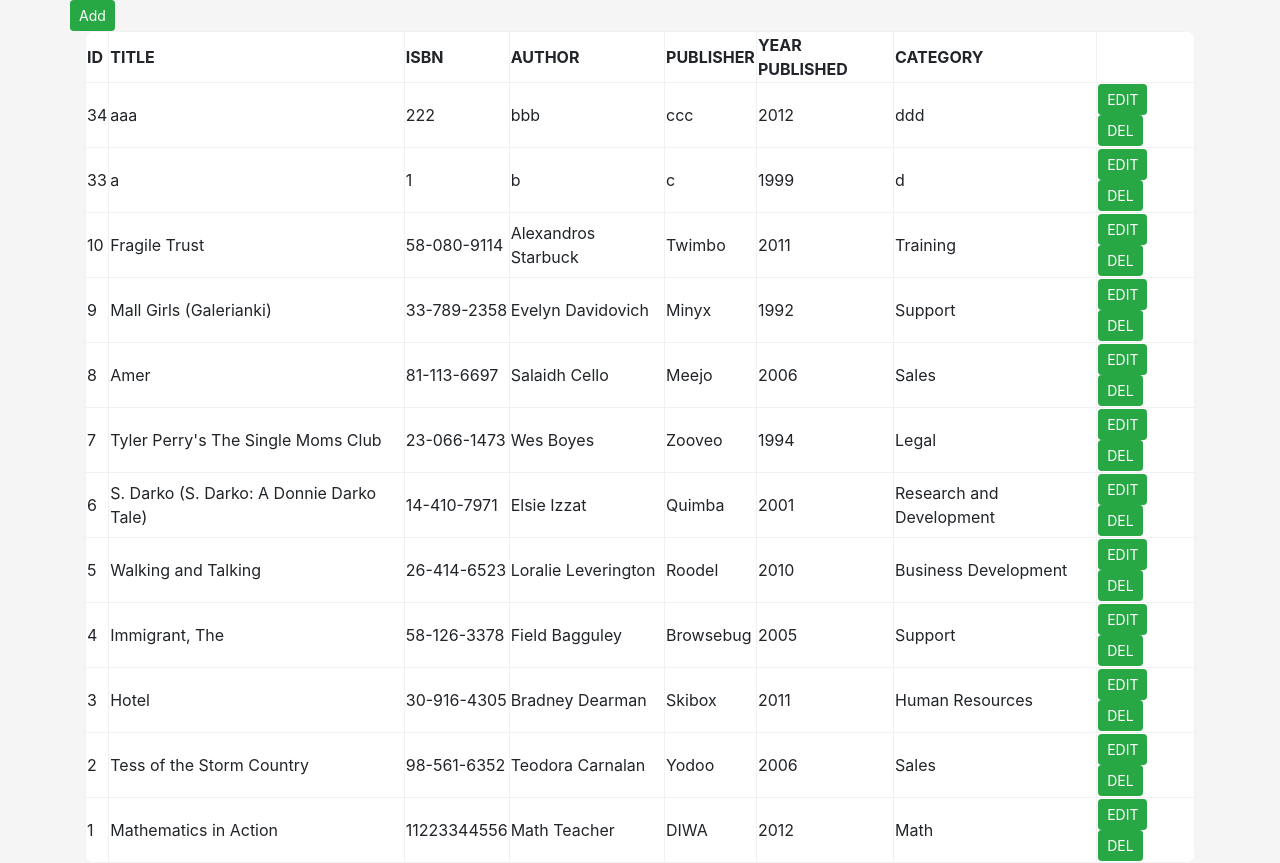
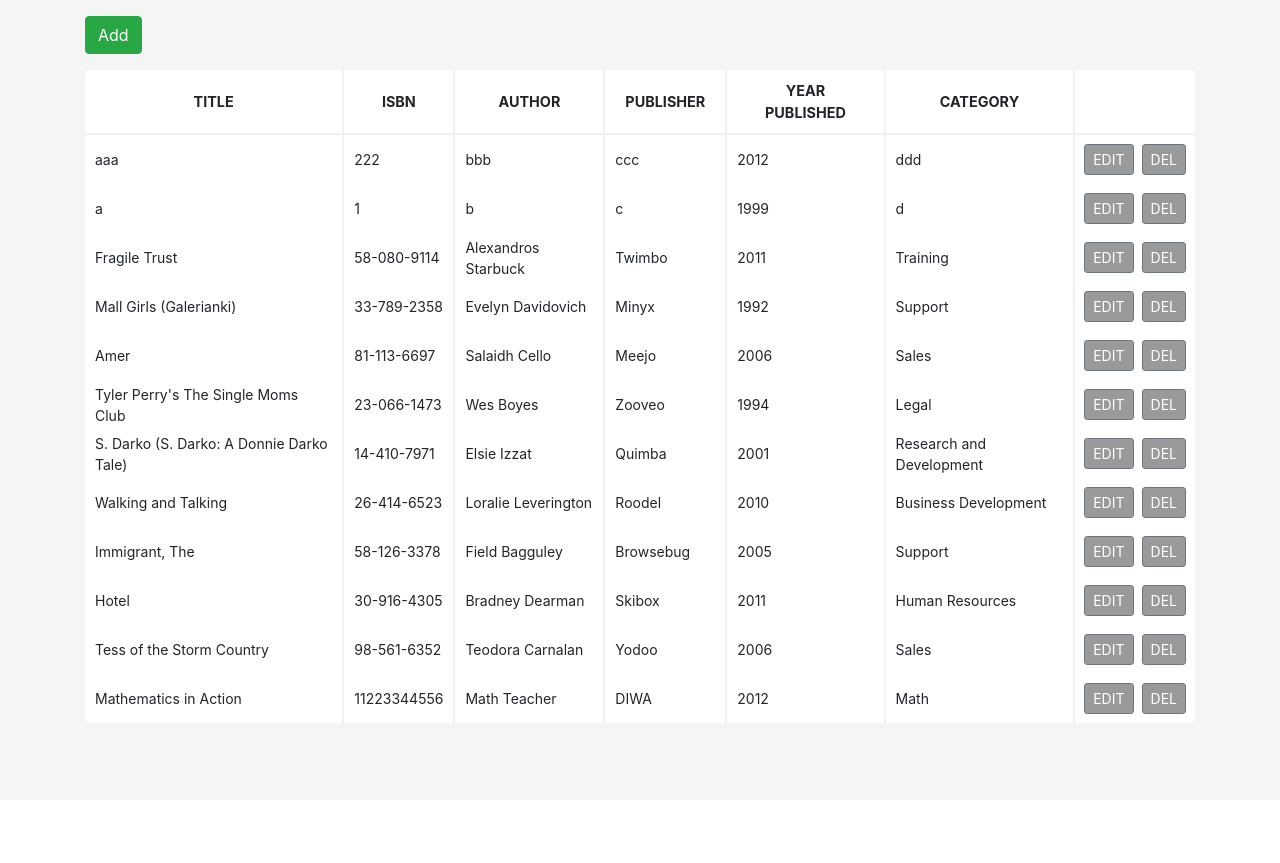
Before and after one commit to leocsdev/book-catalog, a PHP site: page / in a window 1280 px wide. After the commit the page ends 723 px from the top, so only its background shows below. Run offline with PHP 8.4, Linux system fonts and the light colour scheme; data comes from the database, SQL or seed files in the repository.

Commit message:
Modified style.

```diff
--- a/css/style.css
+++ b/css/style.css
@@ -1,21 +1,36 @@
 body {
   background-color: whitesmoke;
+  font-size: 14px;
 }
 
 table {
   border-collapse: collapse;
-  border-radius: 10px;
-  overflow: hidden;
+  border-radius: 5px;
+  width: 100%;
+  background-color: #ffffff;
 }
 
-th,
-td {
-  /* padding-left: 10px; */
-  background: #ffffff;
-  border: 1px solid #f1f1f1;
+/* tbody tr:nth-child(odd) {
+  background-color: #f2f2f2;
+} */
+
+th {
+  font-size: 0.9rem;
+  border-bottom: 2px solid #f1f1f1;
+
+  padding: 10px 20px;
+  text-align: center;
+}
+
+th:not(:last-child) {
+  border-right: 2px solid #f1f1f1;
+}
+
+td:not(:last-child) {
+  border-right: 2px solid #f1f1f1;
+  padding: 0 10px;
 }
 
 .btn-secondary {
   background-color: #9a9a9a;
-  /* border-color: #aeaeae; */
 }
--- a/index.php
+++ b/index.php
@@ -84,19 +84,22 @@
     <section>
       <div class="container">
         <div class="row">
+          <div class="col-sm-12 my-3">
             <a href="#add" data-toggle="modal">
-            <button type='button' class='btn btn-success btn-sm'>
+              <button type='button' class='btn btn-success'>
                 Add
               </button>
             </a>
           </div>
 
+        </div>
+
         <div class="row">
-          <div class="col-lg">
+          <div class="col-sm-12">
           <table>
               <thead>
                 <tr>
-                  <th scope="col">ID</th>
+                  <!-- <th scope="col">ID</th> -->
                   <th scope="col">TITLE</th>
                   <th scope="col">ISBN</th>
                   <th scope="col">AUTHOR</th>
@@ -114,7 +117,7 @@
 
                 do { ?>
                 <tr>
-                  <td><?php echo $row['id']; ?></td>
+                  <!-- <td><?php // echo $row['id']; ?></td> -->
                   <td><?php echo $row['title']; ?></td>
                   <td><?php echo $row['isbn']; ?></td>
                   <td><?php echo $row['author']; ?></td>
@@ -122,16 +125,18 @@
                   <td><?php echo $row['year_published']; ?></td>
                   <td><?php echo $row['category']; ?></td>
                   <td>
+                    <div class="d-flex m-2">
                       <a href="#edit<?php echo $row['id']; ?>" data-toggle="modal">
-                      <button type='button' class='btn btn-success btn-sm'>
+                        <button type='button' class='btn btn-secondary btn-sm mr-1'>
                           EDIT
                         </button>
                       </a>
                       <a href="#delete<?php echo $row['id']; ?>" data-toggle="modal">
-                      <button type='button' class='btn btn-success btn-sm'>
+                        <button type='button' class='btn btn-secondary btn-sm ml-1'>
                           DEL
                         </button>
                       </a>
+                    </div>
                   </td>
 
                   <!-- DELETE BOOK MODAL -->
```
Lines whose indentation alone changed are shown as unchanged.
